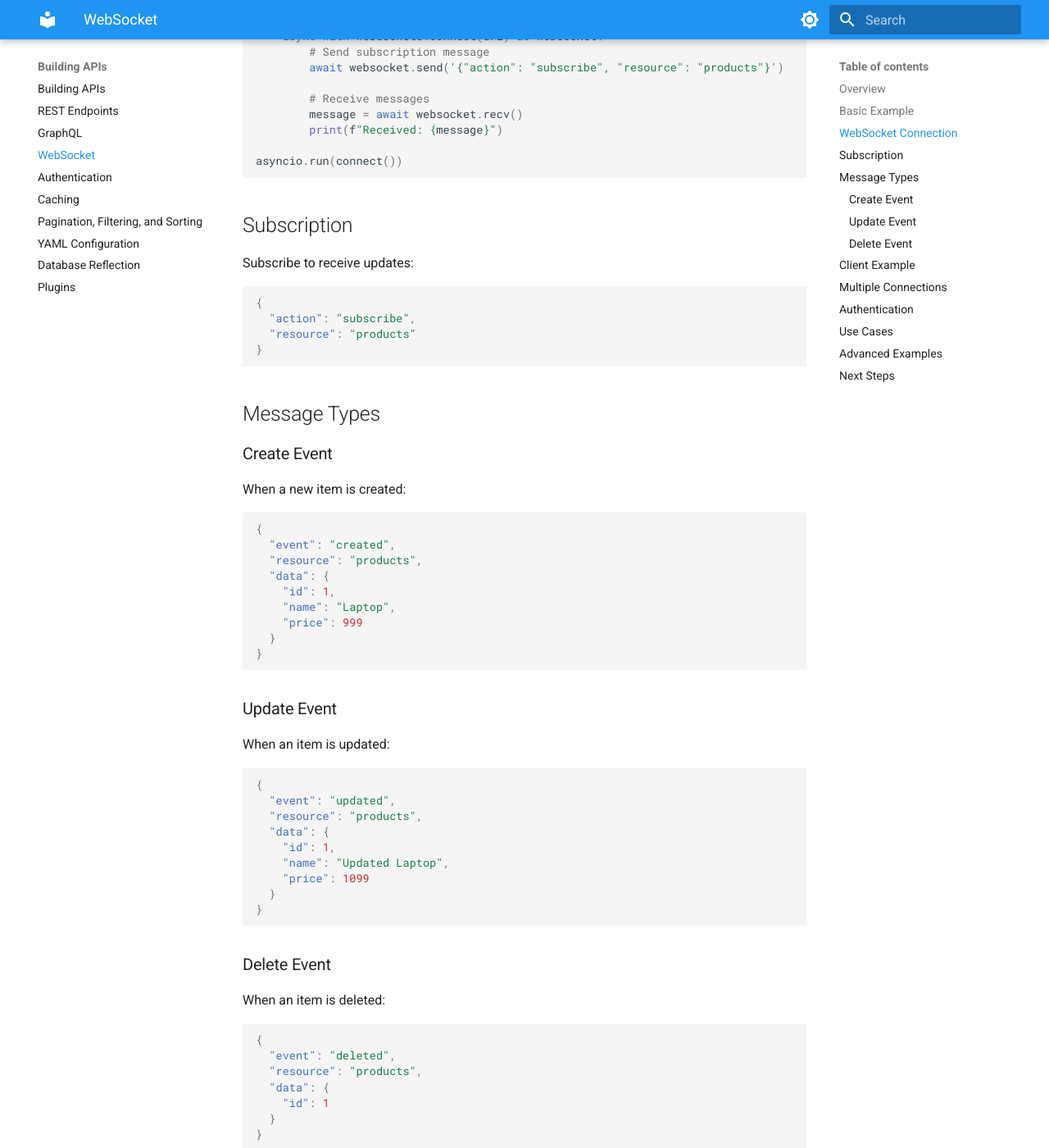
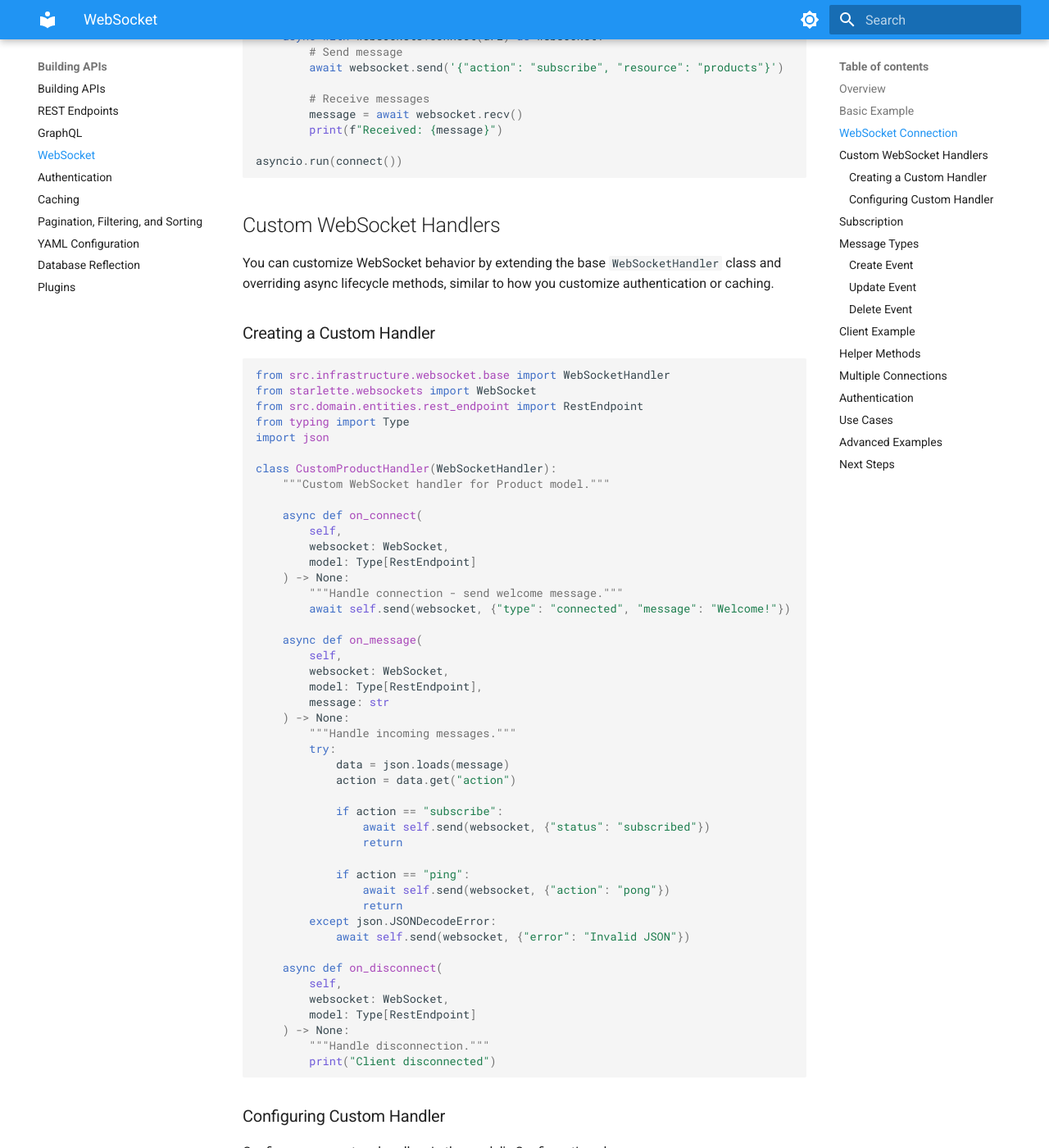
Before and after one commit to iklobato/pylight, an MkDocs documentation site: the page built from docs/building-apis/websocket.md, in a window 1280 px wide and 1400 px high, scrolled down 1225 px. Shown: the whole window at 82% size. Built offline with MkDocs 1.6.1 and Material for MkDocs 9.7.7, drawn with Linux system fonts in a browser that asks for light colours; some of the changed text lies outside the part shown.

Commit message:
feat: refactor WebSocket implementation with class-based method override pattern
- Extract message loop to separate _handleMessageLoop() function
- Flatten nested try-catches (only one level in main handler)
- Use early returns for connection setup failures
- Avoid else statements (use if without else branches)
- Separate try-catch blocks for receive operations vs handler method calls
- Add WebSocketHandler base class with default implementations
- Add DefaultWebSocketHandler for backward compatibility
- Add websocket_class configuration to RestEndpoint.Configuration
- Update all documentation to reflect class-based pattern
- Add comprehensive unit and integration tests
- Update README with custom handler example

This refactoring follows clean code principles and maintains backward
compatibility while simplifying WebSocket customization for developers.

````diff
--- a/docs/building-apis/websocket.md
+++ b/docs/building-apis/websocket.md
@@ -48,7 +48,7 @@ import websockets
 async def connect():
     uri = "ws://localhost:8000/ws/products"
     async with websockets.connect(uri) as websocket:
-        # Send subscription message
+        # Send message
         await websocket.send('{"action": "subscribe", "resource": "products"}')
 
         # Receive messages
@@ -57,6 +57,78 @@ async def connect():
 
 asyncio.run(connect())
 ```
+
+## Custom WebSocket Handlers
+
+You can customize WebSocket behavior by extending the base `WebSocketHandler` class and overriding async lifecycle methods, similar to how you customize authentication or caching.
+
+### Creating a Custom Handler
+
+```python
+from src.infrastructure.websocket.base import WebSocketHandler
+from starlette.websockets import WebSocket
+from src.domain.entities.rest_endpoint import RestEndpoint
+from typing import Type
+import json
+
+class CustomProductHandler(WebSocketHandler):
+    """Custom WebSocket handler for Product model."""
+
+    async def on_connect(
+        self,
+        websocket: WebSocket,
+        model: Type[RestEndpoint]
+    ) -> None:
+        """Handle connection - send welcome message."""
+        await self.send(websocket, {"type": "connected", "message": "Welcome!"})
+
+    async def on_message(
+        self,
+        websocket: WebSocket,
+        model: Type[RestEndpoint],
+        message: str
+    ) -> None:
+        """Handle incoming messages."""
+        try:
+            data = json.loads(message)
+            action = data.get("action")
+
+            if action == "subscribe":
+                await self.send(websocket, {"status": "subscribed"})
+                return
+
+            if action == "ping":
+                await self.send(websocket, {"action": "pong"})
+                return
+        except json.JSONDecodeError:
+            await self.send(websocket, {"error": "Invalid JSON"})
+
+    async def on_disconnect(
+        self,
+        websocket: WebSocket,
+        model: Type[RestEndpoint]
+    ) -> None:
+        """Handle disconnection."""
+        print("Client disconnected")
+```
+
+### Configuring Custom Handler
+
+Configure your custom handler via the model's Configuration class:
+
+```python
+class Product(RestEndpoint):
+    __tablename__ = "products"
+
+    id = Column(Integer, primary_key=True)
+    name = Column(String(100))
+    price = Column(Integer)
+
+    class Configuration:
+        websocket_class = CustomProductHandler
+```
+
+The framework automatically uses your custom handler for WebSocket connections to `/ws/products`.
 
 ## Subscription
 
@@ -130,7 +202,7 @@ async def websocket_client():
     uri = "ws://localhost:8000/ws/products"
 
     async with websockets.connect(uri) as websocket:
-        # Subscribe to products
+        # Send message
         subscribe = {
             "action": "subscribe",
             "resource": "products"
@@ -141,10 +213,26 @@ async def websocket_client():
         while True:
             message = await websocket.recv()
             data = json.loads(message)
-            print(f"Event: {data['event']}, Data: {data['data']}")
+            print(f"Received: {data}")
 
 asyncio.run(websocket_client())
 ```
+
+## Helper Methods
+
+The base `WebSocketHandler` class provides a `send()` helper method for sending messages:
+
+```python
+class MyHandler(WebSocketHandler):
+    async def on_message(self, websocket, model, message):
+        # Send string
+        await self.send(websocket, "Hello, client!")
+
+        # Send dict (auto-converted to JSON)
+        await self.send(websocket, {"type": "notification", "message": "Update available"})
+```
+
+The helper method automatically converts dicts to JSON and handles errors gracefully.
 
 [View source: `docs/examples/websocket_hooks.py`](https://github.com/iklobato/pylight/blob/main/docs/examples/websocket_hooks.py)
 
````
Also changed, not shown: README.md (+34 -19 lines), docs/api-reference/configuration-options.md (+1 -0 lines), docs/api-reference/websocket-classes.md (added, +234 -0 lines), docs/examples/custom_websocket_handler.py (added, +169 -0 lines), 6 other files.
